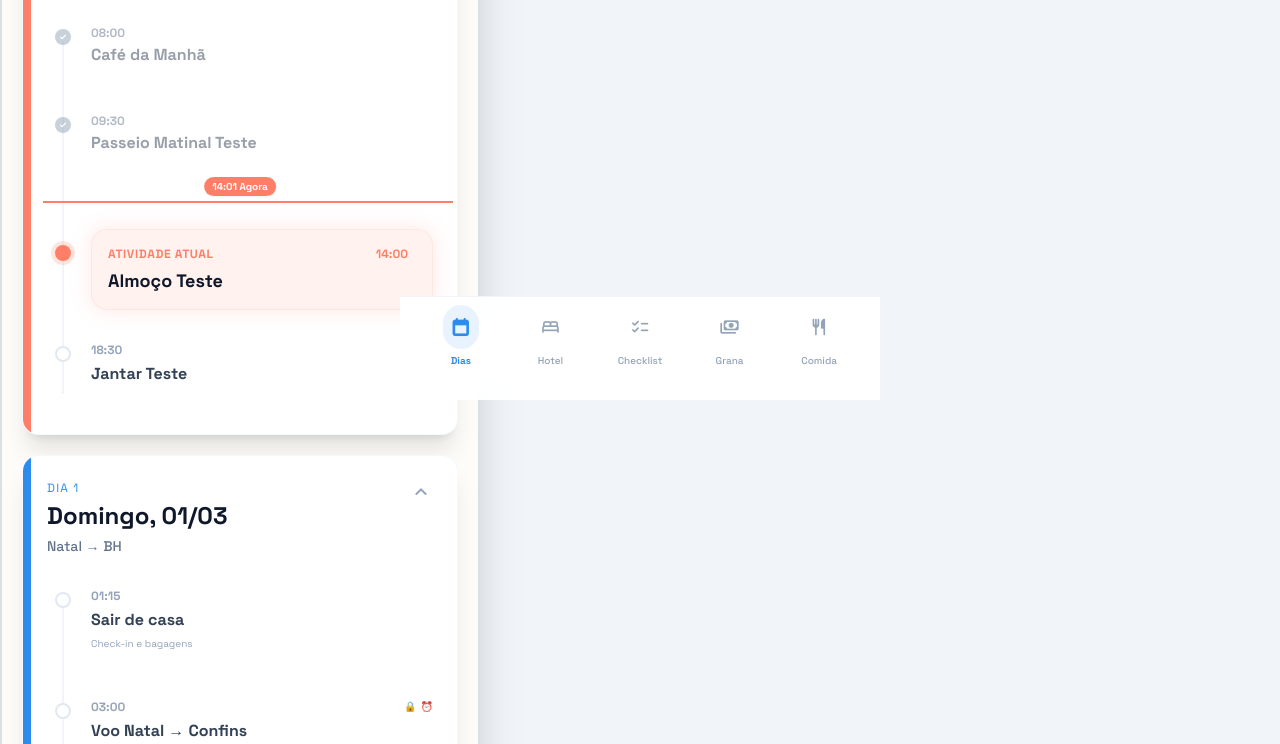
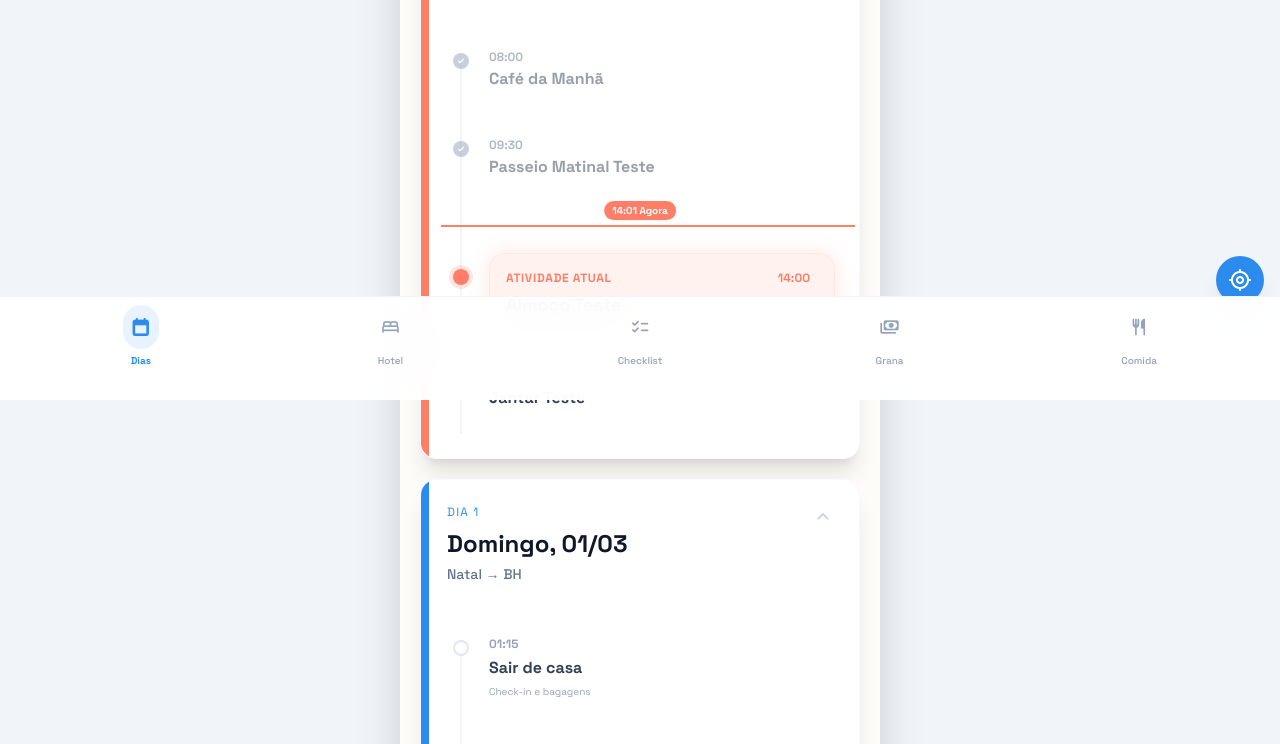
Before and after one commit to mikejobrn/final-telescope, a plain HTML site: page index.html in a window 1280 px wide. Shown: the part 400-1144 px from the top of the page. Drawn offline with nearby package versions, Linux system fonts and the light colour scheme.

Commit message:
feat: melhorias na UI, centralização, cards esmaecidos e animações fluidas nos cards de dia

```diff
--- a/components/MgBottomNav.js
+++ b/components/MgBottomNav.js
@@ -1,7 +1,7 @@
 class MgBottomNav extends HTMLElement {
     connectedCallback() {
         this.innerHTML = `
-        <div class="fixed bottom-0 left-0 right-0 max-w-[480px] mx-auto bg-white/95 backdrop-blur-xl border-t border-slate-100 px-4 pt-2 pb-8 flex justify-between items-center z-[200]">
+        <div class="fixed bottom-0 left-0 right-0 bg-white/95 backdrop-blur-xl border-t border-slate-100 px-4 pt-2 pb-8 flex justify-between items-center z-[200]">
             <a class="bn-btn flex flex-col items-center gap-1 text-slate-400 cursor-pointer w-1/5" data-target="days">
                 <div class="p-2 transition-colors rounded-xl flex items-center justify-center">
                     <span class="material-symbols-rounded text-xl">calendar_today</span>
--- a/components/MgDayCard.js
+++ b/components/MgDayCard.js
@@ -13,10 +13,19 @@ class MgDayCard extends HTMLElement {
 
         let noteHTML = '';
         if (note) {
-            noteHTML = `<div class="day-note">${note}</div>`;
+            noteHTML = `<div class="day-note text-slate-500 text-sm mb-4">${note}</div>`;
         }
 
-        const isPastDay = this.hasAttribute('is-past');
+        const dateIso = this.getAttribute('date-iso');
+        let isPastDay = this.hasAttribute('is-past');
+        if (dateIso) {
+            const todayD = new Date();
+            const cardD = new Date(dateIso + 'T00:00:00');
+            if (todayD.getTime() > cardD.getTime() + 86400000) {
+                isPastDay = true;
+            }
+        }
+
         const providedTheme = this.getAttribute('theme');
         const num = parseInt(dayNum.replace(/[^0-9]/g, ''), 10) || 1;
 
@@ -62,53 +71,59 @@ class MgDayCard extends HTMLElement {
             innerBadgeTextClass = themeTextColor;
         }
 
-        let containerOpen = "bg-white rounded-2xl p-6 shadow-xl border border-primary/5 relative overflow-hidden transition-opacity mb-5";
-        let containerClosed = "bg-white rounded-xl p-5 shadow-sm border border-slate-50 flex justify-between items-center opacity-80 cursor-pointer transition-opacity mb-5 day-header"; // Added day-header for app.js compat
-
         if (isPastDay) {
             themeTextColor = "text-slate-500";
             themeTextClass = "text-slate-500";
             activeBarColor = "bg-slate-400";
             closedBadgeColor = "bg-slate-200";
             innerBadgeTextClass = "text-slate-500";
-            containerOpen += " opacity-60 grayscale";
-            containerClosed += " opacity-60 grayscale";
         }
 
+        const baseCardClasses = "day-card group bg-white border border-slate-50 relative overflow-hidden transition-all duration-500 mb-5";
+        const stateClasses = isPastDay ? "opacity-60 grayscale" : "shadow-sm hover:shadow-md";
+
         this.innerHTML = `
-      <div class="day-card ${isExpanded ? 'open' : ''}" id="card-${cardId}">
+      <div class="${baseCardClasses} ${stateClasses} ${isExpanded ? 'open rounded-2xl shadow-xl' : 'rounded-xl'}" id="card-${cardId}">
 
-        <!-- OPEN STATE -->
-        <div class="day-view-open ${isExpanded ? 'block' : 'hidden'} ${containerOpen}">
-            <div class="absolute top-0 left-0 w-2 h-full ${activeBarColor}"></div>
-            <div class="day-header-open flex justify-between items-start mb-8 cursor-pointer w-full day-header" aria-expanded="true">
-                <div>
-                    <h4 class="${themeTextClass} text-xs uppercase tracking-widest mb-1">Dia ${dayNum}</h4>
-                    <h3 class="text-slate-900 text-2xl font-bold">${date}</h3>
-                    <p class="text-slate-500 text-sm font-medium mt-1">${desc}</p>
+        <!-- Animated Vertical Bar -->
+        <div class="absolute top-0 left-0 w-2 h-full ${activeBarColor} transition-transform ease-in-out duration-500 origin-left scale-x-0 group-[.open]:scale-x-100 opacity-0 group-[.open]:opacity-100 z-0"></div>
+
+        <!-- Header -->
+        <div class="day-header relative p-5 group-[.open]:p-6 transition-all duration-500 cursor-pointer z-10 flex justify-between items-start">
+
+            <div class="relative w-full h-[40px] group-[.open]:h-[76px] transition-all duration-500">
+
+                <!-- Circular Badge -->
+                <div class="absolute left-0 top-1/2 -translate-y-1/2 group-[.open]:top-0 group-[.open]:translate-y-0 w-10 h-10 rounded-full ${closedBadgeColor} border border-transparent transition-all duration-500 opacity-100 scale-100 group-[.open]:opacity-0 group-[.open]:scale-50 pointer-events-none flex items-center justify-center">
+                    <span class="${innerBadgeTextClass} font-bold text-xs">D${dayNum}</span>
                 </div>
-                <span class="material-symbols-rounded text-slate-400">expand_less</span>
+
+                <!-- "Dia N" Text (Open Only) -->
+                <h4 class="absolute left-[2px] top-0 ${themeTextClass} text-xs uppercase tracking-widest opacity-0 transform -translate-y-2 group-[.open]:opacity-100 group-[.open]:translate-y-0 transition-opacity transition-transform duration-500 pointer-events-none m-0">Dia ${dayNum}</h4>
+
+                <!-- Text Block (Title / Desc) -->
+                <div class="absolute left-[56px] top-1/2 -translate-y-1/2 group-[.open]:top-[24px] group-[.open]:translate-y-0 group-[.open]:left-[2px] transition-all duration-500">
+                    <h3 class="${isPastDay ? 'text-slate-500' : 'text-slate-900'} text-base group-[.open]:text-2xl font-bold transition-all duration-500 m-0 leading-tight origin-left">${date}</h3>
+                    <p class="text-slate-500 text-xs group-[.open]:text-sm font-medium transition-all duration-500 m-0 mt-0 group-[.open]:mt-1 leading-tight ${isPastDay ? 'grayscale' : ''}">${desc}</p>
+                </div>
+
             </div>
 
-            <div class="day-body block mt-4">
-              ${noteHTML}
-              <div class="space-y-8 relative ml-2 mt-4 pb-2">
-                <div class="timeline-line absolute left-[7px] top-4 bottom-4 w-[2px] bg-slate-100"></div>
-                ${activitiesHTML}
-              </div>
-            </div>
+            <!-- Expand Icon -->
+            <span class="material-symbols-rounded text-slate-300 transition-transform duration-500 group-[.open]:rotate-180 flex-shrink-0 mt-2 group-[.open]:mt-0">expand_more</span>
         </div>
 
-        <!-- CLOSED STATE -->
-        <div class="day-view-closed ${isExpanded ? 'hidden' : 'flex'} ${containerClosed}" aria-expanded="false">
-            <div class="flex items-center gap-4">
-                <div class="size-10 rounded-full ${closedBadgeColor} flex items-center justify-center font-bold text-xs"><span class="${innerBadgeTextClass}">D${dayNum}</span></div>
-                <div>
-                    <h3 class="${isPastDay ? 'text-slate-500' : 'text-slate-900'} text-base font-bold">${date}</h3>
-                    <p class="text-slate-500 text-xs font-medium">${desc}</p>
+        <!-- Expandable Body -->
+        <div class="day-body grid transition-all duration-500 grid-rows-[0fr] group-[.open]:grid-rows-[1fr] opacity-0 group-[.open]:opacity-100 pointer-events-none group-[.open]:pointer-events-auto">
+            <div class="overflow-hidden">
+                <div class="px-6 pb-6 pt-0">
+                    ${noteHTML}
+                    <div class="space-y-8 relative ml-2 mt-4 pb-2">
+                        <div class="timeline-line absolute left-[7px] top-[14px] bottom-0 w-[2px] bg-slate-100"></div>
+                        ${activitiesHTML}
+                    </div>
                 </div>
             </div>
-            <span class="material-symbols-rounded text-slate-300">expand_more</span>
         </div>
       </div>
     `;
@@ -121,33 +136,25 @@ class MgDayCard extends HTMLElement {
 
                 document.querySelectorAll('mg-day-card .day-card.open').forEach(c => {
                     if (c !== card) {
-                        c.classList.remove('open');
-                        const cOpenView = c.querySelector('.day-view-open');
-                        const cClosedView = c.querySelector('.day-view-closed');
-                        if (cOpenView) { cOpenView.classList.remove('block'); cOpenView.classList.add('hidden'); }
-                        if (cClosedView) { cClosedView.classList.remove('hidden'); cClosedView.classList.add('flex'); }
+                        c.classList.remove('open', 'shadow-xl', 'rounded-2xl');
+                        c.classList.add('rounded-xl', 'shadow-sm');
                     }
                 });
 
-                card.classList.toggle('open', !isOpen);
-                const openView = card.querySelector('.day-view-open');
-                const closedView = card.querySelector('.day-view-closed');
-
                 if (!isOpen) {
-                    if (openView) { openView.classList.remove('hidden'); openView.classList.add('block'); }
-                    if (closedView) { closedView.classList.remove('flex'); closedView.classList.add('hidden'); }
+                    card.classList.add('open', 'shadow-xl', 'rounded-2xl');
+                    card.classList.remove('rounded-xl', 'shadow-sm');
                     setTimeout(() => {
                         card.scrollIntoView({ behavior: 'smooth', block: 'start' });
-                    }, 150);
+                    }, 500);
                 } else {
-                    if (openView) { openView.classList.remove('block'); openView.classList.add('hidden'); }
-                    if (closedView) { closedView.classList.remove('hidden'); closedView.classList.add('flex'); }
+                    card.classList.remove('open', 'shadow-xl', 'rounded-2xl');
+                    card.classList.add('rounded-xl', 'shadow-sm');
                 }
             });
         };
 
-        attachToggle(this.querySelector('.day-header-open'));
-        attachToggle(this.querySelector('.day-view-closed'));
+        attachToggle(this.querySelector('.day-header'));
     }
 }
 
--- a/index.html
+++ b/index.html
@@ -477,8 +477,10 @@
         </section>
 
         <!-- Today indicator -->
-        <div class="today-fab" id="todayFab" style="display:none;">
-            <button><span class="material-symbols-rounded">near_me</span> Ir para Hoje</button>
+        <div class="fixed right-4 z-[90]" id="todayFab" style="display:none; bottom: calc(var(--bottom-nav-h) + 16px);">
+            <button class="w-12 h-12 rounded-full bg-primary text-white shadow-xl flex items-center justify-center hover:scale-105 active:scale-95 transition-transform" aria-label="Ir para Hoje">
+                <span class="material-symbols-rounded text-2xl">my_location</span>
+            </button>
         </div>
     </div> <!-- END APP -->
 
--- a/style.css
+++ b/style.css
@@ -249,78 +249,11 @@ mg-activity {
   font-weight: 500;
 }
 
-/* ===== TODAY FAB ===== */
-.today-fab {
-  /* Position handled by Tailwind classes in HTML wrapper */
-}
+/* ===== TODAY FAB ESTILOS SUBSTITUIDOS POR TAILWIND ===== */
 
-/* Animations for Day Card */
-@keyframes slideDownAlpha {
-  from {
-    opacity: 0;
-    transform: translateY(-10px);
-  }
+/* Legacy animations removed for Tailwind dynamic transitions */
 
-  to {
-    opacity: 1;
-    transform: translateY(0);
-  }
-}
 
-@keyframes slideRight {
-  from {
-    transform: scaleY(0);
-    transform-origin: top;
-  }
-
-  to {
-    transform: scaleY(1);
-    transform-origin: top;
-  }
-}
-
-@keyframes fadeIn {
-  from {
-    opacity: 0;
-  }
-
-  to {
-    opacity: 1;
-  }
-}
-
-.day-card.open .day-view-open {
-  animation: slideDownAlpha 0.3s cubic-bezier(0.4, 0, 0.2, 1) forwards;
-}
-
-.day-card.open .day-view-open .timeline-line {
-  animation: slideRight 0.5s cubic-bezier(0.4, 0, 0.2, 1) forwards;
-}
-
-.day-card.open .day-body {
-  animation: fadeIn 0.4s ease-out forwards;
-}
-
-.today-fab button {
-  padding: 10px 16px;
-  border-radius: 30px;
-  border: none;
-  background: var(--accent);
-  color: #fff;
-  font-family: inherit;
-  font-size: .85rem;
-  font-weight: 800;
-  cursor: pointer;
-  box-shadow: 0 8px 24px var(--accent-glow);
-  transition: transform .2s;
-  display: flex;
-  align-items: center;
-  gap: 8px;
-}
-
-.today-fab button:active {
-  transform: scale(.9)
-}
 
 /* ===== ANIMATIONS ===== */
 @keyframes fadeIn {
@@ -336,14 +269,6 @@ mg-activity {
 }
 
 /* ===== RESPONSIVE ===== */
-@media(min-width:600px) {
-  body {
-    max-width: 480px;
-    margin: 0 auto;
-    border-left: 2px solid var(--border);
-    border-right: 2px solid var(--border);
-  }
-}
 
 /* ===== LODGE CARDS ===== */
 .lodge-card {
```
